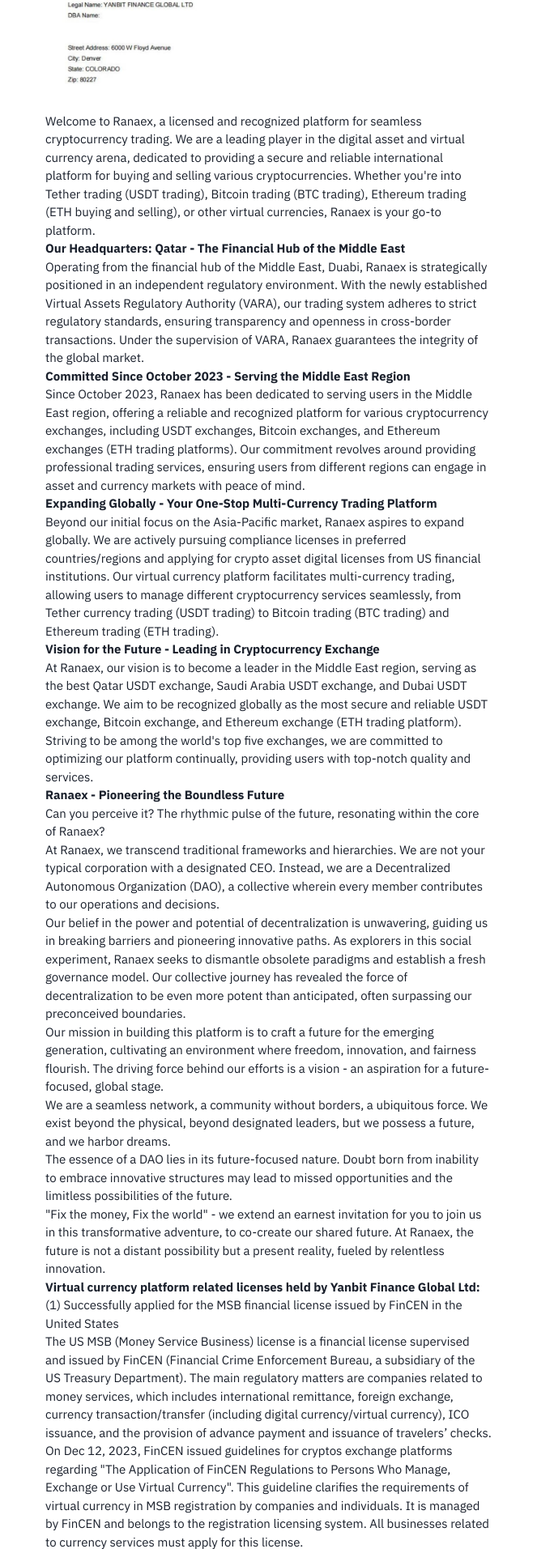
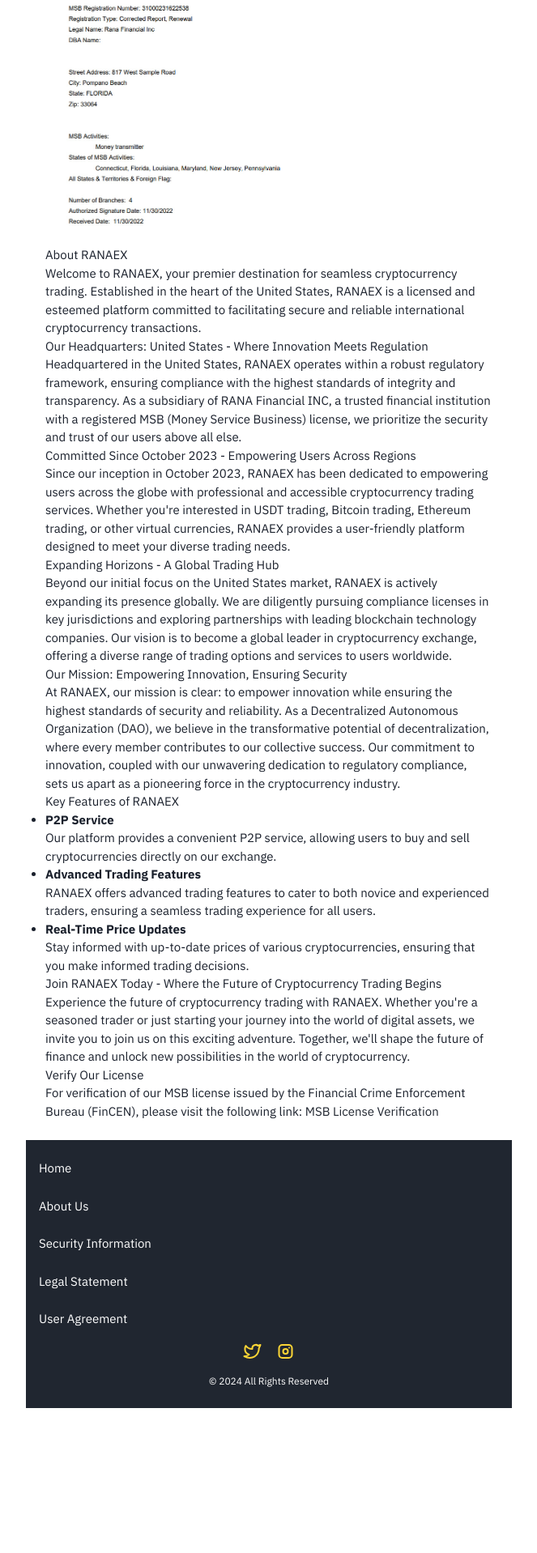
Before and after one commit to Abdullah-Sajjad026/Ranaex-bitex, a React (Vite) app: page /about in a window 1280 px wide. Shown: the part 397-2315 px from the top of the page at 81% size, without its empty margins (308-971 px from the left). After the commit the page ends 2136 px from the top, so only its background shows below. Built offline with nearby package versions, Linux system fonts and the light colour scheme.

Commit message:
fix(about page): updated about content

```diff
--- a/src/components/layout/footer.tsx
+++ b/src/components/layout/footer.tsx
@@ -29,11 +29,7 @@
           {t("words.home")}
         </Link>
 
-        <Link
-          as={RouterLink}
-          to="https://ranaex.com/about?type=1"
-          color="white"
-        >
+        <Link as={RouterLink} to="/about" color="white">
           {t("words.aboutUs")}
         </Link>
 
--- a/src/components/layout/sidebar-drawer.tsx
+++ b/src/components/layout/sidebar-drawer.tsx
@@ -50,7 +50,7 @@
 
               <Link
                 as={RouterLink}
-                to="https://ranaex.com/about?type=1"
+                to="/about"
                 onClick={onClose}
                 color="brand.black"
               >
--- a/src/data/about-us.md
+++ b/src/data/about-us.md
@@ -1,57 +1,41 @@
-Welcome to Ranaex, a licensed and recognized platform for seamless cryptocurrency trading. We are a leading player in the digital asset and virtual currency arena, dedicated to providing a secure and reliable international platform for buying and selling various cryptocurrencies. Whether you're into Tether trading (USDT trading), Bitcoin trading (BTC trading), Ethereum trading (ETH buying and selling), or other virtual currencies, Ranaex is your go-to platform.
+# About RANAEX
 
-**Our Headquarters: Qatar - The Financial Hub of the Middle East**
+Welcome to RANAEX, your premier destination for seamless cryptocurrency trading. Established in the heart of the United States, RANAEX is a licensed and esteemed platform committed to facilitating secure and reliable international cryptocurrency transactions.
 
-Operating from the financial hub of the Middle East, Duabi, Ranaex is strategically positioned in an independent regulatory environment. With the newly established Virtual Assets Regulatory Authority (VARA), our trading system adheres to strict regulatory standards, ensuring transparency and openness in cross-border transactions. Under the supervision of VARA, Ranaex guarantees the integrity of the global market.
+## Our Headquarters: United States - Where Innovation Meets Regulation
 
-**Committed Since October 2023 - Serving the Middle East Region**
+Headquartered in the United States, RANAEX operates within a robust regulatory framework, ensuring compliance with the highest standards of integrity and transparency. As a subsidiary of RANA Financial INC, a trusted financial institution with a registered MSB (Money Service Business) license, we prioritize the security and trust of our users above all else.
 
-Since October 2023, Ranaex has been dedicated to serving users in the Middle East region, offering a reliable and recognized platform for various cryptocurrency exchanges, including USDT exchanges, Bitcoin exchanges, and Ethereum exchanges (ETH trading platforms). Our commitment revolves around providing professional trading services, ensuring users from different regions can engage in asset and currency markets with peace of mind.
+## Committed Since October 2023 - Empowering Users Across Regions
 
-**Expanding Globally - Your One-Stop Multi-Currency Trading Platform**
+Since our inception in October 2023, RANAEX has been dedicated to empowering users across the globe with professional and accessible cryptocurrency trading services. Whether you're interested in USDT trading, Bitcoin trading, Ethereum trading, or other virtual currencies, RANAEX provides a user-friendly platform designed to meet your diverse trading needs.
 
-Beyond our initial focus on the Asia-Pacific market, Ranaex aspires to expand globally. We are actively pursuing compliance licenses in preferred countries/regions and applying for crypto asset digital licenses from US financial institutions. Our virtual currency platform facilitates multi-currency trading, allowing users to manage different cryptocurrency services seamlessly, from Tether currency trading (USDT trading) to Bitcoin trading (BTC trading) and Ethereum trading (ETH trading).
+## Expanding Horizons - A Global Trading Hub
 
-**Vision for the Future - Leading in Cryptocurrency Exchange**
+Beyond our initial focus on the United States market, RANAEX is actively expanding its presence globally. We are diligently pursuing compliance licenses in key jurisdictions and exploring partnerships with leading blockchain technology companies. Our vision is to become a global leader in cryptocurrency exchange, offering a diverse range of trading options and services to users worldwide.
 
-At Ranaex, our vision is to become a leader in the Middle East region, serving as the best Qatar USDT exchange, Saudi Arabia USDT exchange, and Dubai USDT exchange. We aim to be recognized globally as the most secure and reliable USDT exchange, Bitcoin exchange, and Ethereum exchange (ETH trading platform). Striving to be among the world's top five exchanges, we are committed to optimizing our platform continually, providing users with top-notch quality and services.
+## Our Mission: Empowering Innovation, Ensuring Security
 
-**Ranaex - Pioneering the Boundless Future**
+At RANAEX, our mission is clear: to empower innovation while ensuring the highest standards of security and reliability. As a Decentralized Autonomous Organization (DAO), we believe in the transformative potential of decentralization, where every member contributes to our collective success. Our commitment to innovation, coupled with our unwavering dedication to regulatory compliance, sets us apart as a pioneering force in the cryptocurrency industry.
 
-Can you perceive it? The rhythmic pulse of the future, resonating within the core of Ranaex?
+## Key Features of RANAEX
 
-At Ranaex, we transcend traditional frameworks and hierarchies. We are not your typical corporation with a designated CEO. Instead, we are a Decentralized Autonomous Organization (DAO), a collective wherein every member contributes to our operations and decisions.
+- **P2P Service**
 
-Our belief in the power and potential of decentralization is unwavering, guiding us in breaking barriers and pioneering innovative paths. As explorers in this social experiment, Ranaex seeks to dismantle obsolete paradigms and establish a fresh governance model. Our collective journey has revealed the force of decentralization to be even more potent than anticipated, often surpassing our preconceived boundaries.
+Our platform provides a convenient P2P service, allowing users to buy and sell cryptocurrencies directly on our exchange.
 
-Our mission in building this platform is to craft a future for the emerging generation, cultivating an environment where freedom, innovation, and fairness flourish. The driving force behind our efforts is a vision - an aspiration for a future-focused, global stage.
+- **Advanced Trading Features**
 
-We are a seamless network, a community without borders, a ubiquitous force. We exist beyond the physical, beyond designated leaders, but we possess a future, and we harbor dreams.
+RANAEX offers advanced trading features to cater to both novice and experienced traders, ensuring a seamless trading experience for all users.
 
-The essence of a DAO lies in its future-focused nature. Doubt born from inability to embrace innovative structures may lead to missed opportunities and the limitless possibilities of the future.
+- **Real-Time Price Updates**
 
-"Fix the money, Fix the world" - we extend an earnest invitation for you to join us in this transformative adventure, to co-create our shared future. At Ranaex, the future is not a distant possibility but a present reality, fueled by relentless innovation.
+Stay informed with up-to-date prices of various cryptocurrencies, ensuring that you make informed trading decisions.
 
-**Virtual currency platform related licenses held by Yanbit Finance Global Ltd:**
+## Join RANAEX Today - Where the Future of Cryptocurrency Trading Begins
 
-(1) Successfully applied for the MSB financial license issued by FinCEN in the United States
+Experience the future of cryptocurrency trading with RANAEX. Whether you're a seasoned trader or just starting your journey into the world of digital assets, we invite you to join us on this exciting adventure. Together, we'll shape the future of finance and unlock new possibilities in the world of cryptocurrency.
 
-The US MSB (Money Service Business) license is a financial license supervised and issued by FinCEN (Financial Crime Enforcement Bureau, a subsidiary of the US Treasury Department). The main regulatory matters are companies related to money services, which includes international remittance, foreign exchange, currency transaction/transfer (including digital currency/virtual currency), ICO issuance, and the provision of advance payment and issuance of travelers’ checks.
+## Verify Our License
 
-On Dec 12, 2023, FinCEN issued guidelines for cryptos exchange platforms regarding "The Application of FinCEN Regulations to Persons Who Manage, Exchange or Use Virtual Currency". This guideline clarifies the requirements of virtual currency in MSB registration by companies and individuals. It is managed by FinCEN and belongs to the registration licensing system. All businesses related to currency services must apply for this license.
-
-As a responsible virtual currency platform, Ranaex has successfully obtained relevant licenses to protect the safety of the public and the platform. Therefore, Ranaex is a professional virtual currency platform recognized by FinCEN in the United States and a trusted and regulated virtual currency platform. Ranaex (United States) acts as a strategic advisor and explores the blockchain field together with local mature blockchain technology companies. Whether you are looking for a platform to buy coins in different currencies, such as USDT exchange, Bitcoin exchange, ETH exchange, you can use Ranaex. If you want to check Ranaex 's US MSB financial license, you can access the following:
-
-Read more online: https://www.fincen.gov/msb-state-selector
-
-**Why choose Ranaex Crypto Asset Platform Pty Ltd**
-
-(1) A service-oriented smart currency buying platform
-
-Ranaex focuses on providing service, and we are committed to building a service-oriented first-class virtual currency platform that benefits the interests of users. We first focused on establishing an advanced intelligent trading center in the Asian region to provide users with an efficient platform for buying coins.
-
-(2) A secure and trustworthy platform for buying coins
-
-We are also focused on improving the security of the coin buying platform, and the process of buying coins in response to the public's worries about the virtual currency platform. With more than 20 years of safe and reliable network service experience, we use financial transactions and management experience in enterprise-level distributed architecture to defend DDoS attacks.
-
-2024-03-12 14:59:12
+For verification of our MSB license issued by the Financial Crime Enforcement Bureau (FinCEN), please visit the following link: [MSB License Verification](https://www.fincen.gov/msb-state-selector)
--- a/src/views/about/index.tsx
+++ b/src/views/about/index.tsx
@@ -1,6 +1,6 @@
 import { useTranslation } from "react-i18next";
 
-import CertificateUSSMB from "@/assets/images/ussmb-certificate.jpg";
+import CertificateUSSMB from "@/assets/images/ussmb-certificate.jpeg";
 import { Box, Image } from "@chakra-ui/react";
 import Markdown from "react-markdown";
 
```
Also changed, not shown: src/assets/images/ussmb-certificate.jpeg (added), src/assets/images/ussmb-certificate.jpg (deleted).
